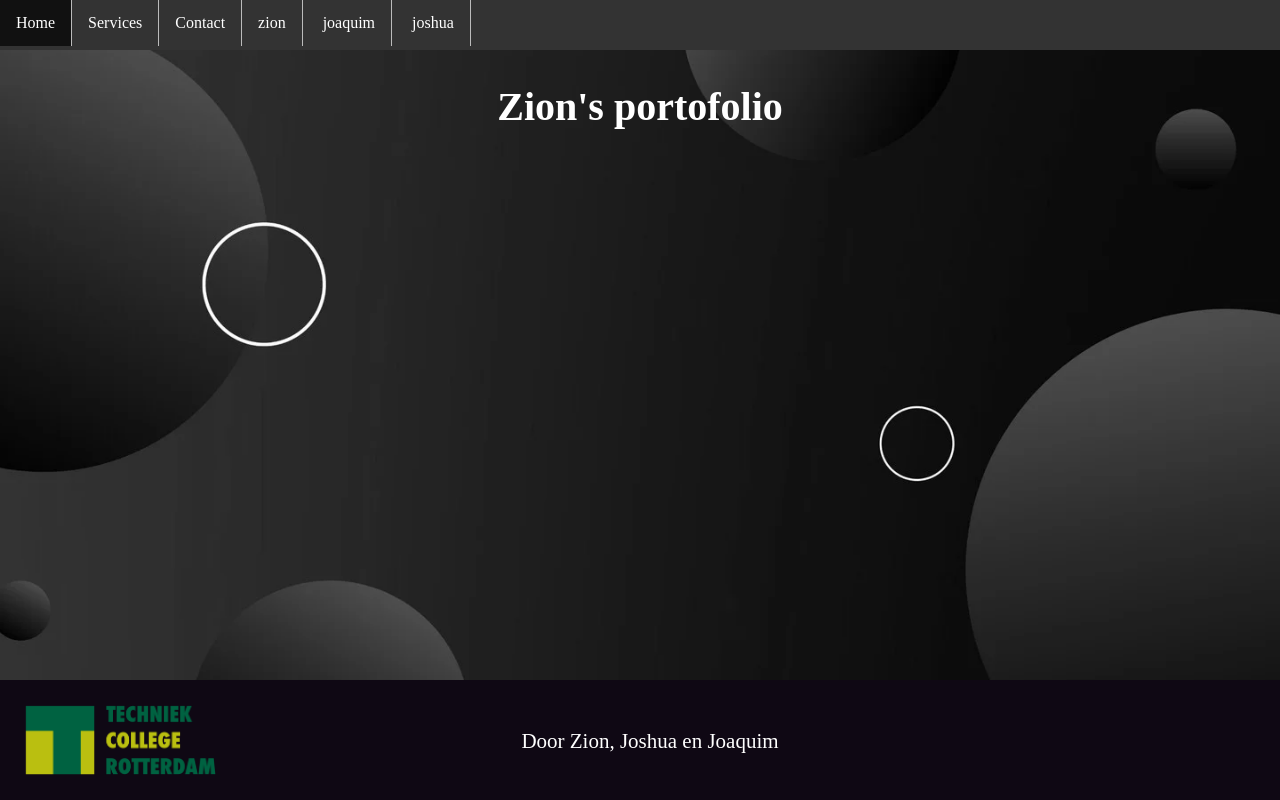
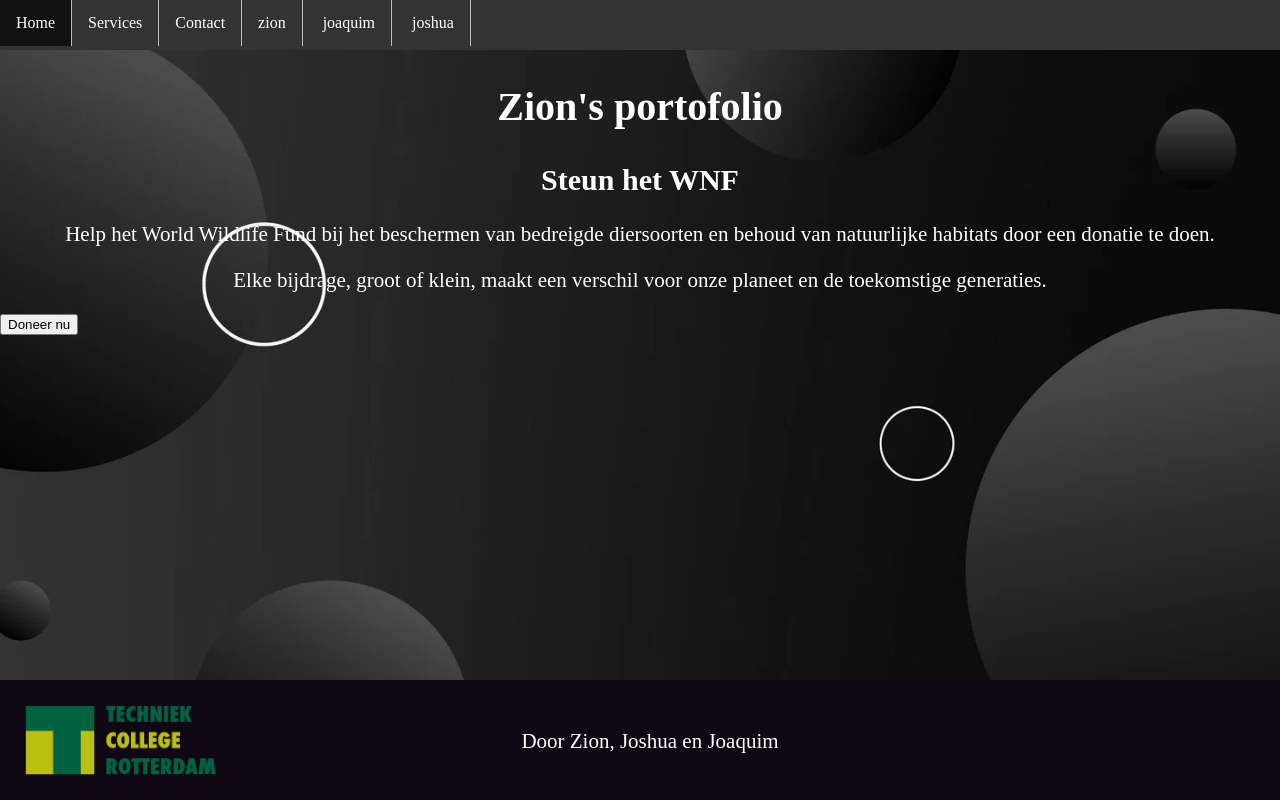
Before and after one commit to JoshuaS-TCR/Website.Game, a plain HTML site: page portfolio.zion.html in a window 1280 px wide. Drawn offline with Linux system fonts and the light colour scheme.

Commit message:
Update portfolio.zion.html
donate button

```diff
--- a/portfolio.zion.html
+++ b/portfolio.zion.html
@@ -52,6 +52,13 @@
     <h1>Zion's portofolio</h1>
   </section>
 
+  <section>
+    <h2>Steun het WNF</h2>
+    <p>Help het World Wildlife Fund bij het beschermen van bedreigde diersoorten en behoud van natuurlijke habitats door een donatie te doen.</p>
+    <p>Elke bijdrage, groot of klein, maakt een verschil voor onze planeet en de toekomstige generaties.</p>
+    <button onclick="openDonatePage()">Doneer nu</button>
+  </section>
+
   <footer>
     <div class="footermenuimg">
       <br><p>Door Zion, Joshua en Joaquim</p>
```
